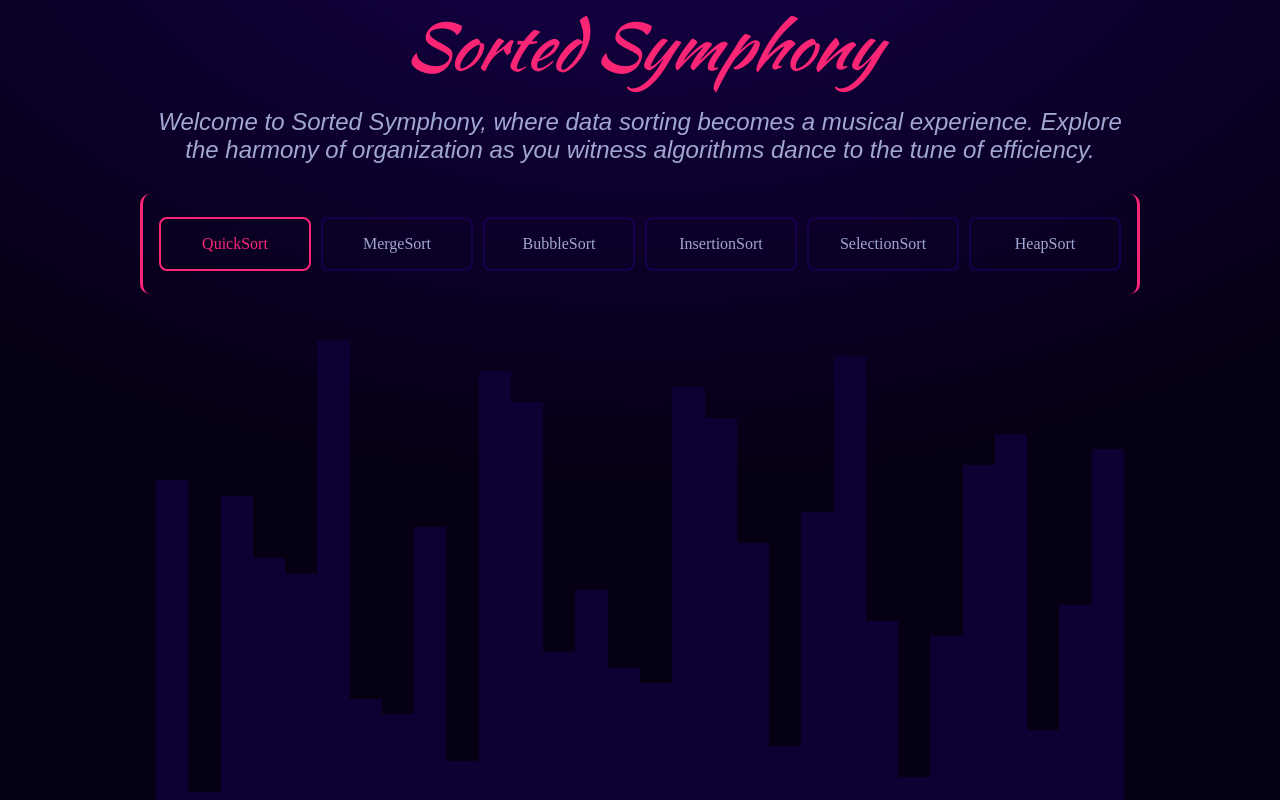
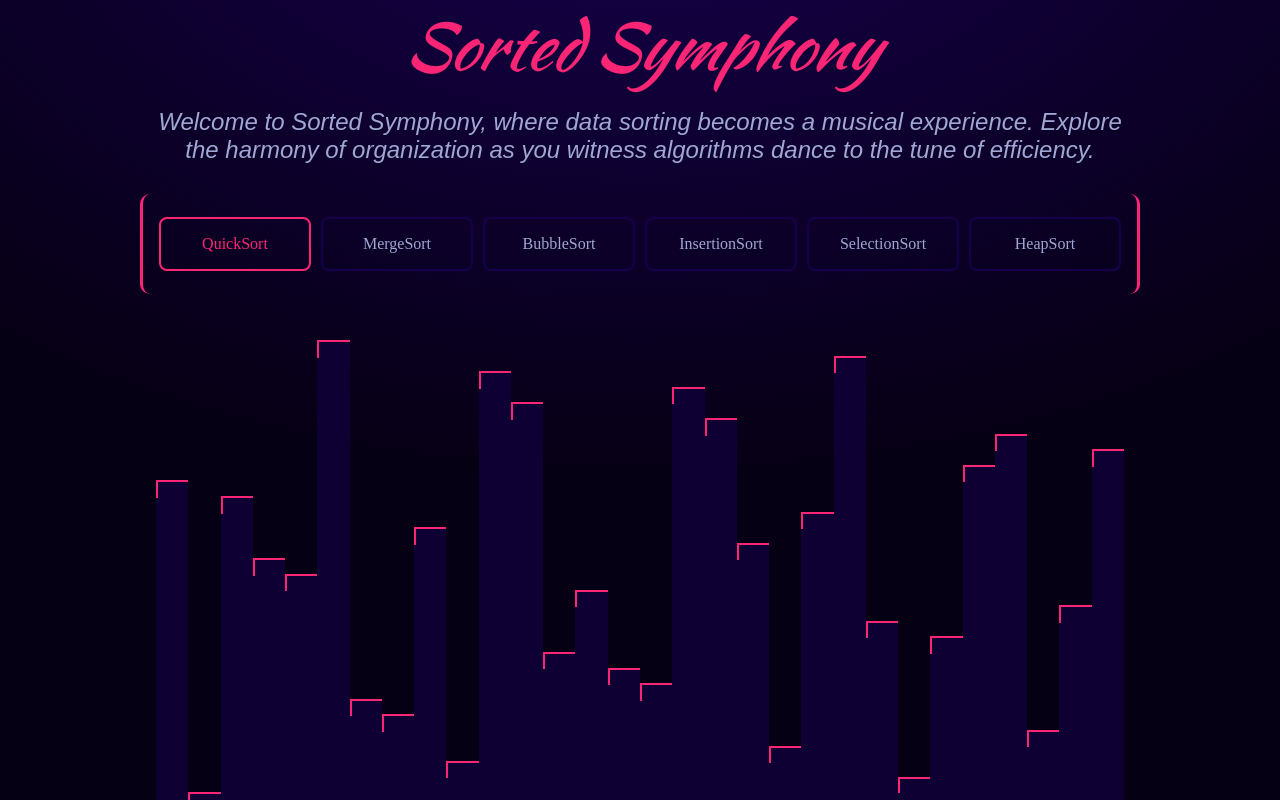
Before and after one commit to Eckry/Sorted-Symphony, a React (Vite) app: page / in a window 1280 px wide. Shown: the top 800 px of the page. Built offline with nearby package versions, Linux system fonts and the light colour scheme; a web font is replaced by a local one.

Commit message:
add line at the top of every block

```diff
--- a/src/components/Blocks.tsx
+++ b/src/components/Blocks.tsx
@@ -14,7 +14,7 @@ export const Blocks: React.FC<Props> = ({ blocks }) => {
             key={crypto.randomUUID()}
             className="block"
             style={{ height: `${val * 100 / blocks.length}%`, backgroundColor: color }}
-          ></div>
+          ><span className="block-top" style={{height: `${100 / val}%`}}></span></div>
         );
       })}
     </div>
--- a/src/components/styles/Blocks.css
+++ b/src/components/styles/Blocks.css
@@ -11,4 +11,13 @@
 
 .block {
   width: 100%;
+  border-top: 2px solid var(--highlight-color);
+  position: relative;
 }
+
+.block-top {
+  position: absolute;
+  left: 0;
+  width: 2px;
+  background-color: var(--highlight-color);
+}
```
